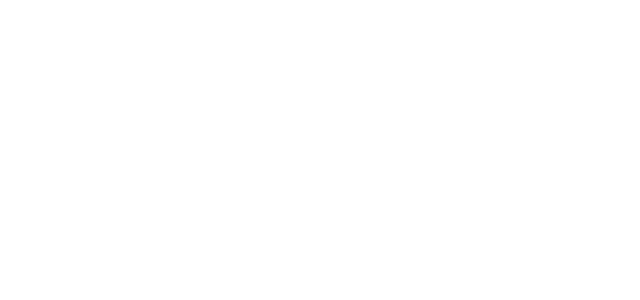
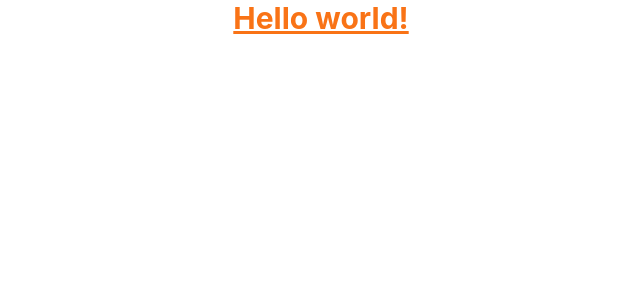
Before and after one commit to Chinwenma/barbecue, a React (Create React App) app: page / in a window 1280 px wide. Shown: the top 300 px of the page, without its empty margins (319-959 px from the left). Built offline with nearby package versions, Linux system fonts and the light colour scheme.

Commit message:
settinguptailwind

```diff
--- a/package.json
+++ b/package.json
@@ -34,5 +34,8 @@
       "last 1 firefox version",
       "last 1 safari version"
     ]
+  },
+  "devDependencies": {
+    "tailwindcss": "^3.3.1"
   }
 }
--- a/src/App.js
+++ b/src/App.js
@@ -4,6 +4,13 @@
 function App() {
   return (
     <div className="App">
+
+
+      <h1 className="text-3xl font-bold underline text-orange-500">
+        Hello world!
+      </h1>
+
+
       {/* <header className="App-header">
         <img src={logo} className="App-logo" alt="logo" />
         <p>
--- a/src/index.css
+++ b/src/index.css
@@ -1,3 +1,7 @@
+@tailwind base;
+@tailwind components;
+@tailwind utilities;
+
 body {
   margin: 0;
   font-family: -apple-system, BlinkMacSystemFont, 'Segoe UI', 'Roboto', 'Oxygen',
--- /dev/null
+++ b/tailwind.config.js
@@ -0,0 +1,10 @@
+/** @type {import('tailwindcss').Config} */
+module.exports = {
+  content: [
+    "./src/**/*.{js,jsx,ts,tsx}",
+  ],
+  theme: {
+    extend: {},
+  },
+  plugins: [],
+}
```
Also changed, not shown: 1 other file (tests, documents, lock files or other folders).
